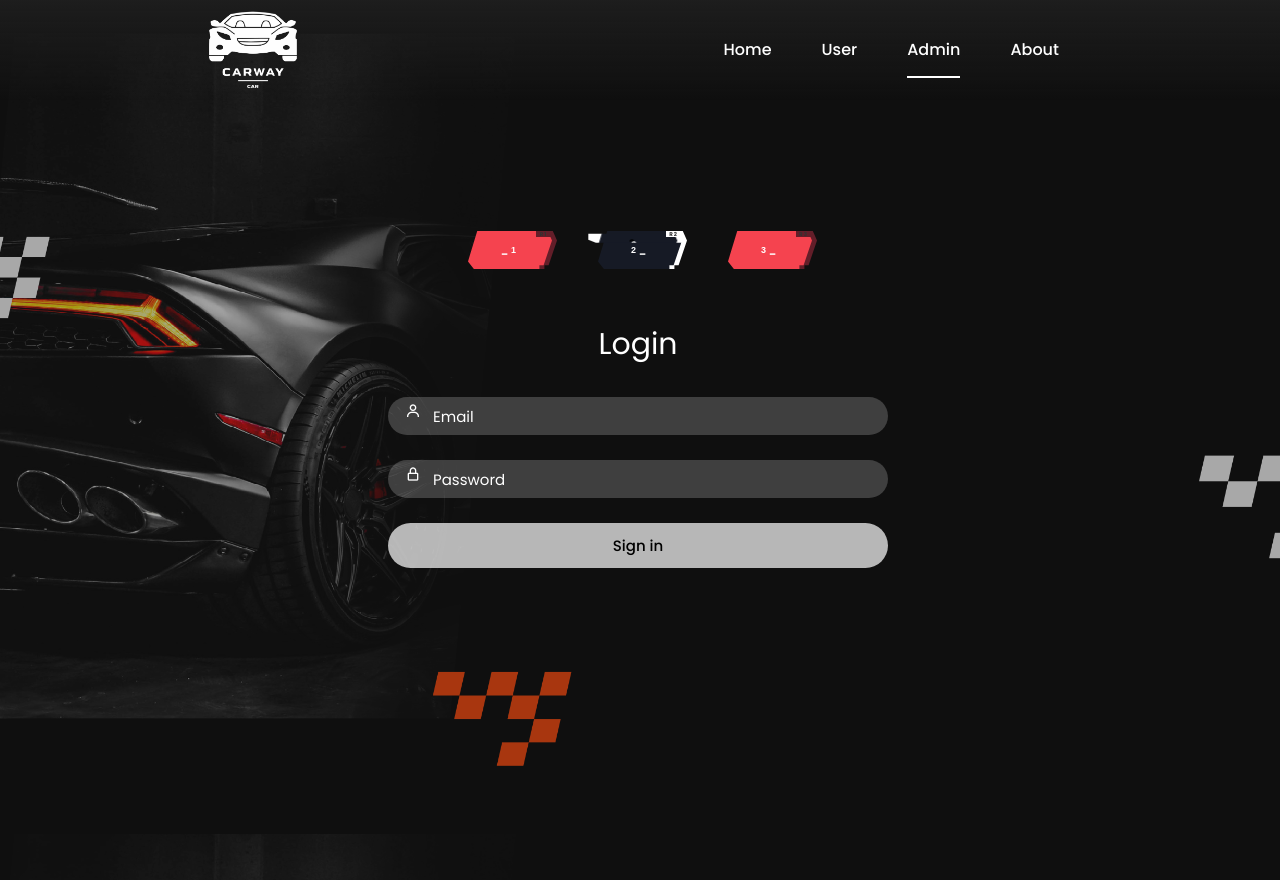
After one commit to MohamedElsyed2005/car_way, a PHP site: page /admin/loginAdmin.html in a window 1280 px wide. The commit adds this page. Run offline with PHP 8.4, Linux system fonts and the light colour scheme.

Commit message:
add admin login

```diff
--- /dev/null
+++ b/admin/loginAdmin.css
@@ -0,0 +1,519 @@
+
+@import url('https://fonts.googleapis.com/css2?family=Poppins:wght@400;500;600;700&display=swap');
+
+* {
+    margin: 0;
+    padding: 0;
+    box-sizing: border-box;
+    font-family: 'Poppins', sans-serif;
+}
+body {
+    background-image: url(../wall1.png);
+    background-color: black;
+    background-size: cover;
+    background-repeat: no-repeat;
+    background-attachment: fixed;
+    overflow: hidden;
+}
+
+.wrapper {
+    display: flex;
+    justify-content: center;
+    align-items: center;
+    min-height: 110vh;
+    background: rgba(39, 39, 39, 0.4);
+}
+
+.nav {
+    position: fixed;
+    top: 0;
+    display: flex;
+    justify-content: space-around;
+    width: 100%;
+    height: 100px;
+    line-height: 100px;
+    background: linear-gradient(rgba(39, 39, 39, 0.6), transparent);
+    z-index: 100;
+}
+
+.nav-logo p {
+    color: white;
+    font-size: 25px;
+    font-weight: 600;
+}
+
+.nav-menu ul {
+    display: flex;
+}
+
+.nav-menu ul li {
+    list-style-type: none;
+}
+
+.nav-menu ul li .link {
+    text-decoration: none;
+    font-weight: 500;
+    color: #fff;
+    padding-bottom: 15px;
+    margin: 0 25px;
+}
+
+.link:hover,
+.active {
+    border-bottom: 2px solid #fff;
+}
+/*login place */
+.form-box {
+    position: relative;
+    display: flex;
+    align-items: center;
+    justify-content: center;
+    width: 512px;
+    height: 420px;
+    overflow: hidden;
+    z-index: 2;
+}
+/* login size */
+.login-container {
+    position: absolute;
+    left: 4px;
+    width: 500px;
+    display: flex;
+    flex-direction: column;
+    transition: .5s ease-in-out;
+}
+/* separate login and sign up from each other */
+.register-container {
+    position: absolute;
+    right: -520px;
+    width: 500px;
+    margin-bottom: 30px;
+    display: flex;
+    flex-direction: column;
+    transition: .5s ease-in-out;
+}
+/* Login and sing up wards */
+header {
+    color: #fff;
+    font-size: 30px;
+    text-align: center;
+    padding: 10px 0 30px 0;
+}
+
+.input-field {
+    font-size: 15px;
+    background: rgba(255, 255, 255, 0.2);
+    color: #fff;
+    height: 38px;
+    width: 100%;
+    padding: 0 10px 0 45px;
+    border: none;
+    border-radius: 30px;
+    outline: none;
+    transition: .2s ease;
+}
+/* color of ward into filed */
+::-webkit-input-placeholder {
+    color: #fff;
+}
+
+/* icon in filed */
+.input-box i {
+    position: relative;
+    top: -35px;
+    left: 17px;
+    color: #fff;
+}
+
+.submit {
+    font-size: 15px;
+    font-weight: 500;
+    color: black;
+    height: 45px;
+    width: 100%;
+    border: none;
+    border-radius: 30px;
+    outline: none;
+    background: rgba(255, 255, 255, 0.7);
+    cursor: pointer;
+    transition: .3s ease-in-out;
+}
+/* color of submit but with mouse*/
+.submit:hover {
+    background: rgba(255, 255, 255, 0.5);
+    box-shadow: 1px 5px 7px 1px rgba(0, 0, 0, 0.2);
+}
+@media only screen and (max-width: 786px) {
+    .nav-button {
+        display: none;
+    }
+
+    .nav-menu.responsive {
+        top: 100px;
+    }
+
+    .nav-menu {
+        position: absolute;
+        top: -800px;
+        display: flex;
+        justify-content: center;
+        background: rgba(255, 255, 255, 0.2);
+        width: 100%;
+        height: 90vh;
+        backdrop-filter: blur(20px);
+        transition: .3s;
+    }
+
+    .nav-menu ul {
+        flex-direction: column;
+        text-align: center;
+    }
+
+    .nav-menu-btn {
+        display: block;
+    }
+
+    .nav-menu-btn i {
+        font-size: 25px;
+        color: #fff;
+        padding: 10px;
+        background: rgba(255, 255, 255, 0.2);
+        border-radius: 50%;
+        cursor: pointer;
+        transition: .3s;
+    }
+
+    .nav-menu-btn i:hover {
+        background: rgba(255, 255, 255, 0.15);
+    }
+}
+
+@media only screen and (max-width: 540px) {
+    .wrapper {
+        min-height: 100vh;
+    }
+
+    .form-box {
+        width: 100%;
+        height: 500px;
+    }
+
+    .register-container,
+    .login-container {
+        width: 100%;
+        padding: 0 20px;
+    }
+
+    .register-container .two-forms {
+        flex-direction: column;
+        gap: 0;
+    }
+}
+
+
+.container {
+    gap: 40px;
+    margin-bottom: 380px;
+    display: flex;
+    flex-direction: row;
+  }
+
+  .radio-wrapper {
+    position: relative;
+    height: 38px;
+    width: 84px;
+    margin: 3px;
+  }
+
+  .radio-wrapper .input {
+    position: absolute;
+    height: 100%;
+    width: 100%;
+    margin: 0;
+    cursor: pointer;
+    z-index: 10;
+    opacity: 0;
+  }
+
+  .btn {
+    --primary: #f5434f;
+    --shadow-primary: #631e29;
+    --color: #ffffff;
+    --font-size: 9px;
+    --shadow-primary-hue: 180;
+    --shadow-secondary-hue: 60;
+    --shadow-secondary: #000000;
+    --clip: polygon(
+      11% 0,
+      95% 0,
+      100% 25%,
+      90% 90%,
+      95% 90%,
+      85% 90%,
+      85% 100%,
+      7% 100%,
+      0 80%
+    );
+    --border: 5px;
+    --shimmy-distance: 5;
+    --clip-one: polygon(
+      0 2%,
+      100% 2%,
+      100% 95%,
+      95% 95%,
+      95% 90%,
+      85% 90%,
+      85% 95%,
+      8% 95%,
+      0 70%
+    );
+    --clip-two: polygon(
+      0 78%,
+      100% 78%,
+      100% 100%,
+      95% 100%,
+      95% 90%,
+      85% 90%,
+      85% 100%,
+      8% 100%,
+      0 78%
+    );
+    --clip-three: polygon(
+      0 44%,
+      100% 44%,
+      100% 54%,
+      95% 54%,
+      95% 54%,
+      85% 54%,
+      85% 54%,
+      8% 54%,
+      0 54%
+    );
+    --clip-four: polygon(
+      0 0,
+      100% 0,
+      100% 0,
+      95% 0,
+      95% 0,
+      85% 0,
+      85% 0,
+      8% 0,
+      0 0
+    );
+    --clip-five: polygon(
+      0 0,
+      100% 0,
+      100% 0,
+      95% 0,
+      95% 0,
+      85% 0,
+      85% 0,
+      8% 0,
+      0 0
+    );
+    --clip-six: polygon(
+      0 40%,
+      100% 40%,
+      100% 85%,
+      95% 85%,
+      95% 85%,
+      85% 85%,
+      85% 85%,
+      8% 85%,
+      0 70%
+    );
+    --clip-seven: polygon(
+      0 63%,
+      100% 63%,
+      100% 80%,
+      95% 80%,
+      95% 80%,
+      85% 80%,
+      85% 80%,
+      8% 80%,
+      0 70%
+    );
+    color: var(--color);
+    text-transform: uppercase;
+    font-size: var(--font-size);
+    letter-spacing: 3px;
+    position: relative;
+    font-weight: 900;
+    width: 100%;
+    height: 100%;
+    line-height: 38px;
+    text-align: center;
+    transition: background 0.2s, 0.3s;
+    font-family: "Orbitron", sans-serif; /* Orbitron font */
+  }
+
+  .input:checked + .btn {
+    --primary: #161a25;
+    --shadow-primary: #ffffff;
+  }
+
+  .input:hover + .btn {
+    --primary: #cc133c;
+    --font-size: 11px;
+  }
+
+  .btn:after,
+  .btn:before {
+    content: "";
+    position: absolute;
+    top: 0;
+    left: 0;
+    right: 0;
+    bottom: 0;
+    clip-path: var(--clip);
+    z-index: -1;
+  }
+
+  .btn:before {
+    background: var(--shadow-primary);
+    transform: translate(var(--border), 0);
+  }
+
+  .btn:after {
+    background: var(--primary);
+  }
+
+  .btn__tag {
+    position: absolute;
+    padding: 1px 4px;
+    letter-spacing: 1px;
+    line-height: 1;
+    bottom: -5%;
+    right: 5%;
+    font-weight: normal;
+    color: hsl(0, 0%, 0%);
+    font-size: var(--label-size);
+  }
+
+  .btn__glitch {
+    position: absolute;
+    top: calc(var(--border) * -1);
+    left: calc(var(--border) * -1);
+    right: calc(var(--border) * -1);
+    bottom: calc(var(--border) * -1);
+    background: var(--shadow-primary);
+    text-shadow: 2px 2px var(--shadow-primary), -2px -2px var(--shadow-secondary);
+    clip-path: var(--clip);
+    animation: glitch 2s infinite;
+    display: none;
+  }
+
+  .input:hover + .btn .btn__glitch {
+    display: block;
+  }
+
+  .input:checked + .btn .btn__glitch {
+    display: block;
+    animation: glitch 5s infinite;
+  }
+
+  .btn__glitch:before {
+    content: "";
+    position: absolute;
+    top: calc(var(--border) * 1);
+    right: calc(var(--border) * 1);
+    bottom: calc(var(--border) * 1);
+    left: calc(var(--border) * 1);
+    clip-path: var(--clip);
+    background: var(--primary);
+    z-index: -1;
+  }
+
+  @keyframes glitch {
+    0% {
+      clip-path: var(--clip-one);
+    }
+
+    2%,
+    8% {
+      clip-path: var(--clip-two);
+      transform: translate(calc(var(--shimmy-distance) * -1%), 0);
+    }
+
+    6% {
+      clip-path: var(--clip-two);
+      transform: translate(calc(var(--shimmy-distance) * 1%), 0);
+    }
+
+    9% {
+      clip-path: var(--clip-two);
+      transform: translate(0, 0);
+    }
+
+    10% {
+      clip-path: var(--clip-three);
+      transform: translate(calc(var(--shimmy-distance) * 1%), 0);
+    }
+
+    13% {
+      clip-path: var(--clip-three);
+      transform: translate(0, 0);
+    }
+
+    14%,
+    21% {
+      clip-path: var(--clip-four);
+      transform: translate(calc(var(--shimmy-distance) * 1%), 0);
+    }
+
+    25% {
+      clip-path: var(--clip-five);
+      transform: translate(calc(var(--shimmy-distance) * 1%), 0);
+    }
+
+    30% {
+      clip-path: var(--clip-five);
+      transform: translate(calc(var(--shimmy-distance) * -1%), 0);
+    }
+
+    35%,
+    45% {
+      clip-path: var(--clip-six);
+      transform: translate(calc(var(--shimmy-distance) * -1%));
+    }
+
+    40% {
+      clip-path: var(--clip-six);
+      transform: translate(calc(var(--shimmy-distance) * 1%));
+    }
+
+    50% {
+      clip-path: var(--clip-six);
+      transform: translate(0, 0);
+    }
+
+    55% {
+      clip-path: var(--clip-seven);
+      transform: translate(calc(var(--shimmy-distance) * 1%), 0);
+    }
+
+    60% {
+      clip-path: var(--clip-seven);
+      transform: translate(0, 0);
+    }
+
+    31%,
+    61%,
+    100% {
+      clip-path: var(--clip-four);
+    }
+  }
+
+  .number {
+    background: var(--shadow-primary);
+    color: #323232;
+    font-size: 5.5px;
+    font-weight: 700;
+    letter-spacing: 1px;
+    position: absolute;
+    width: 15px;
+    height: 6px;
+    top: 0;
+    left: 81%;
+    line-height: 6.2px;
+  }
--- /dev/null
+++ b/admin/loginAdmin.html
@@ -0,0 +1,70 @@
+<!DOCTYPE html>
+<html lang="en">
+<head>
+    <meta charset="UTF-8">
+    <meta name="viewport" content="width=device-width, initial-scale=1.0">
+    <link href='https://unpkg.com/boxicons@2.1.4/css/boxicons.min.css' rel='stylesheet'>
+    <link rel="stylesheet" href="loginAdmin.css">
+    <title>Document</title>
+</head>
+<body>
+    <body>
+        <div class="wrapper">
+            <nav class="nav">
+                <img src="../imgs/logo.png" class="nav-logo">
+                <div class="nav-menu" id="navMenu">
+                    <ul>
+                        <li><a href="../index.html" class="link">Home</a></li>
+                        <li><a href="../login.html" class="link">User</a></li>
+                        <li><a href="loginAdmin.html" class="link active">Admin</a></li>
+                        <li><a href="../About_us.html" class="link">About</a></li>
+                    </ul>
+                </div>
+            </nav>
+
+            <div class="form-box">
+
+<div class="container">
+  <div class="radio-wrapper">
+    <input type="radio" id="value-1" name="btn" class="input" />
+    <div class="btn">
+      <span aria-hidden="">_</span>1
+      <span aria-hidden="" class="btn__glitch">1</span>
+      <label class="number">r1</label>
+    </div>
+  </div>
+  <div class="radio-wrapper">
+    <input type="radio" checked="true" id="value-2" name="btn" class="input" />
+    <div class="btn">
+      2<span aria-hidden="">_</span>
+      <span aria-hidden="" class="btn__glitch">2</span>
+      <label class="number">r2</label>
+    </div>
+  </div>
+  <div class="radio-wrapper">
+    <input type="radio" id="value-3" name="btn" class="input" />
+    <div class="btn">
+      3<span aria-hidden="">_</span>
+      <span aria-hidden="" class="btn__glitch">3</span>
+      <label class="number">r3</label>
+    </div>
+  </div>
+</div>
+
+                <div class="login-container" id="login">
+                    <div class="top">
+                        <header>Login</header>
+            <form action="login.php" method="post">
+                <div class="input-box">
+                    <input type="text" class="input-field"  name="email" placeholder="Email" required />
+                    <i class="bx bx-user"></i>
+                </div>
+                <div class="input-box">
+                    <input type="password" class="input-field" name="password" placeholder="Password" required/>
+                    <i class="bx bx-lock-alt"></i>
+                </div>
+                <div class="input-box">
+                    <button class="submit" type="submit" name="submit">Sign in</button>
+                </div>
+</body>
+</html>
```
Also changed, not shown: Css/login.css (renamed from Css/login2.css, +17 -16 lines), login.html (+5 -5 lines).
